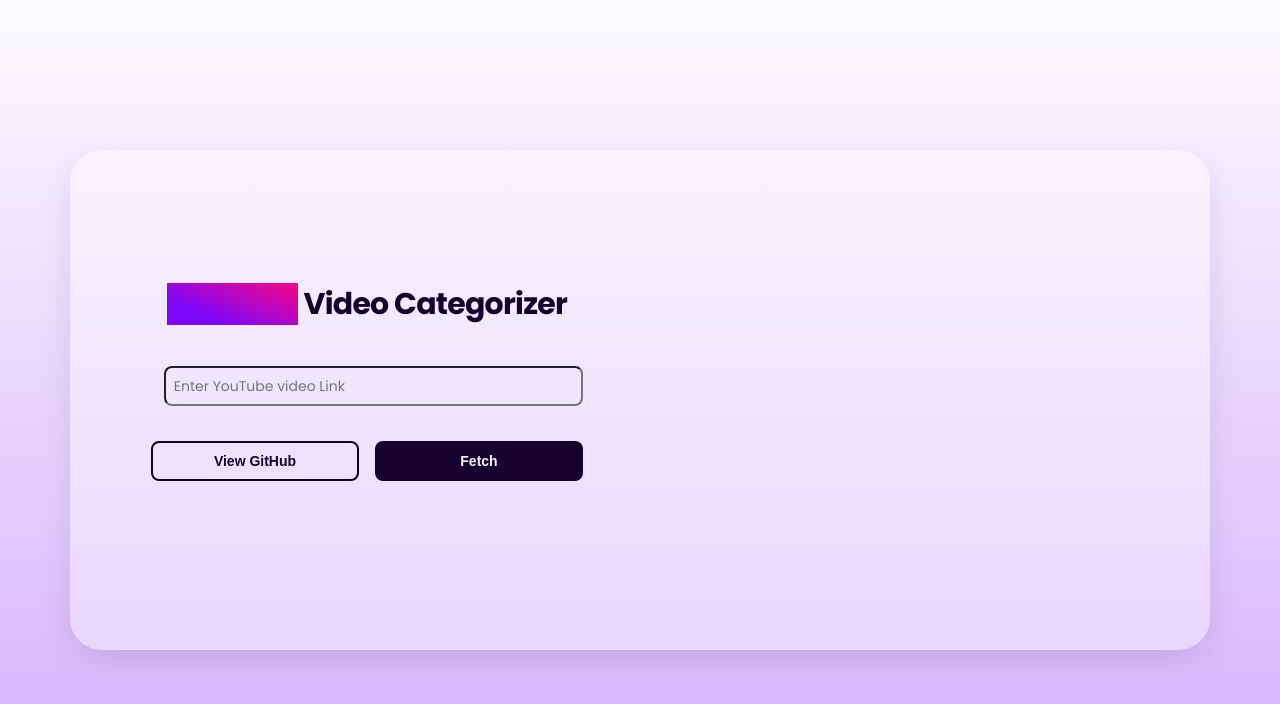
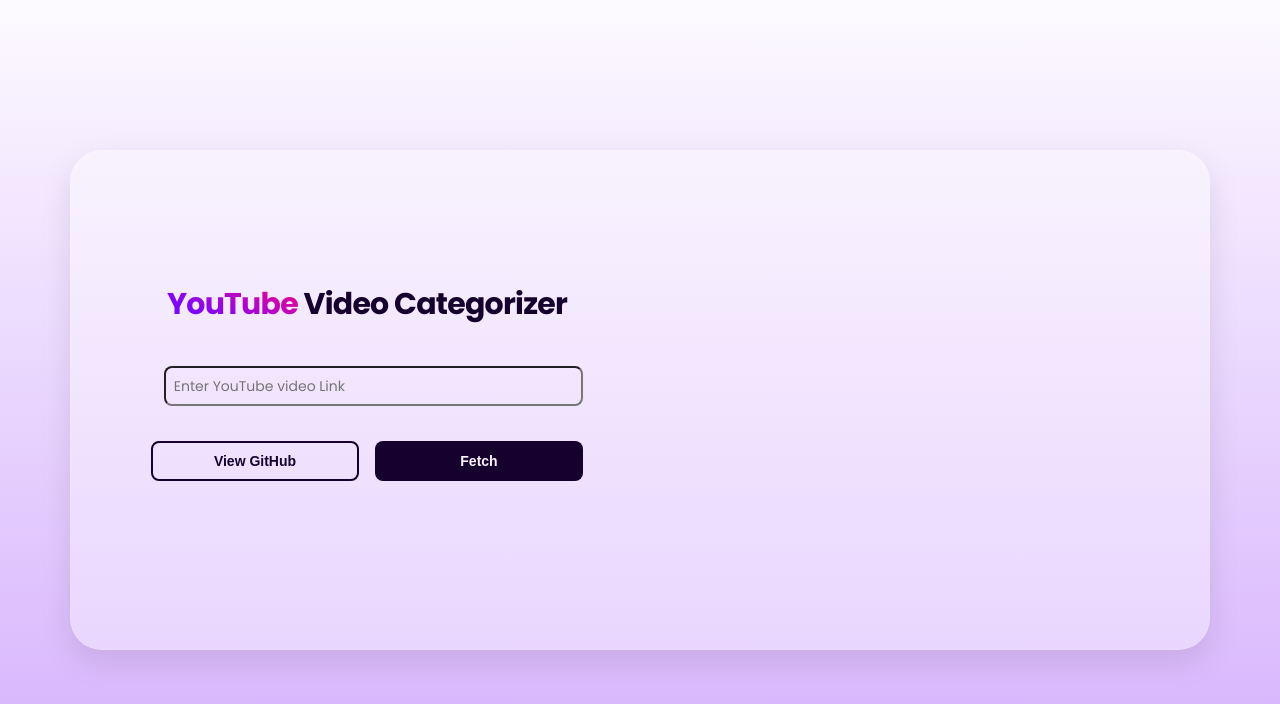
Before and after one commit to 21R01A7263/Youtube_Video_Categorizer, a plain HTML site: page static/index.html in a window 1280 px wide. Drawn offline with Linux system fonts and the light colour scheme.

Commit message:
fixed gradient in title

```diff
--- a/static/mobile_styles.css
+++ b/static/mobile_styles.css
@@ -1,3 +1,6 @@
+.text-gradient{
+    -webkit-background-clip: text;
+}
 .overlay__btns{
     gap: 1rem;
 
```
